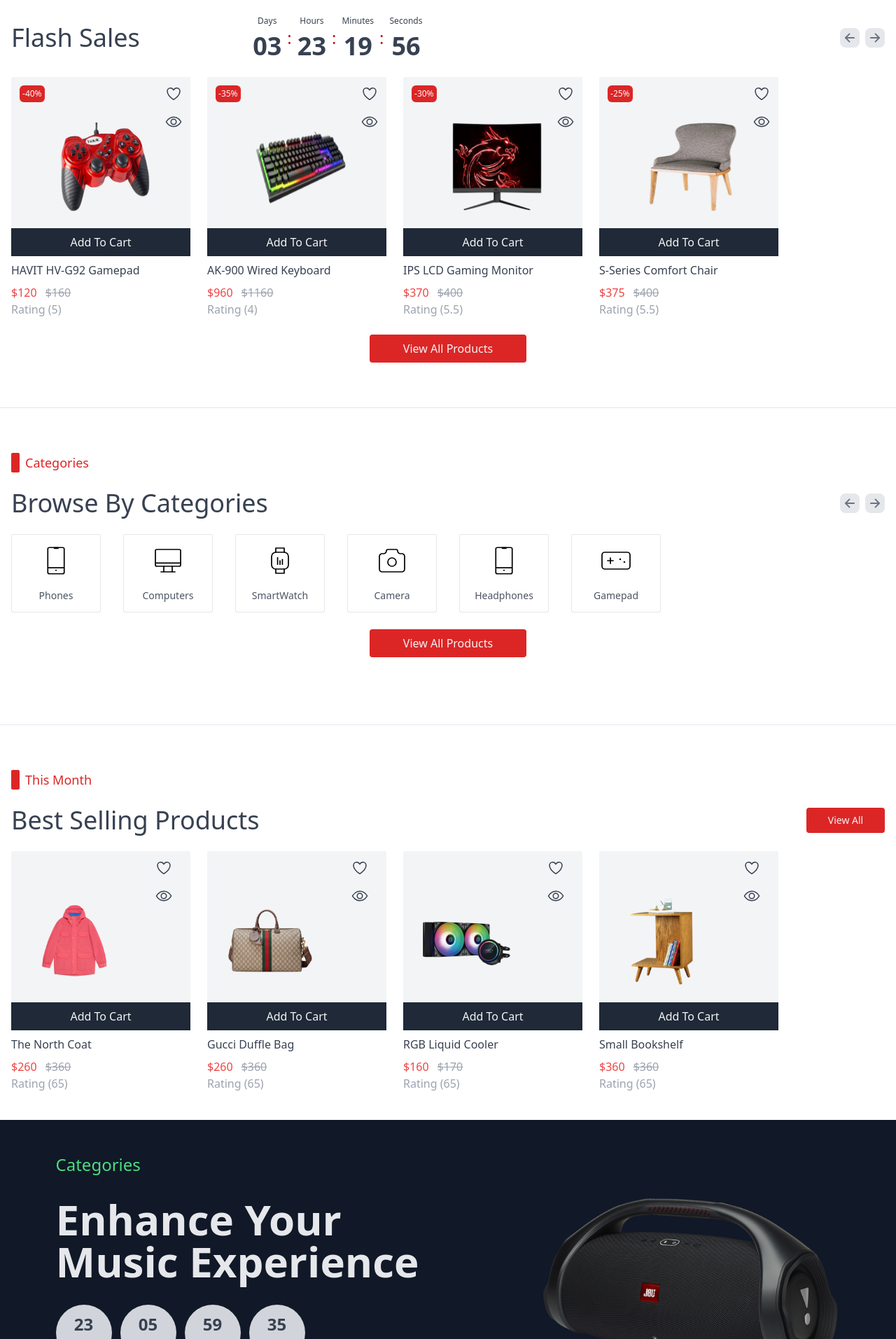
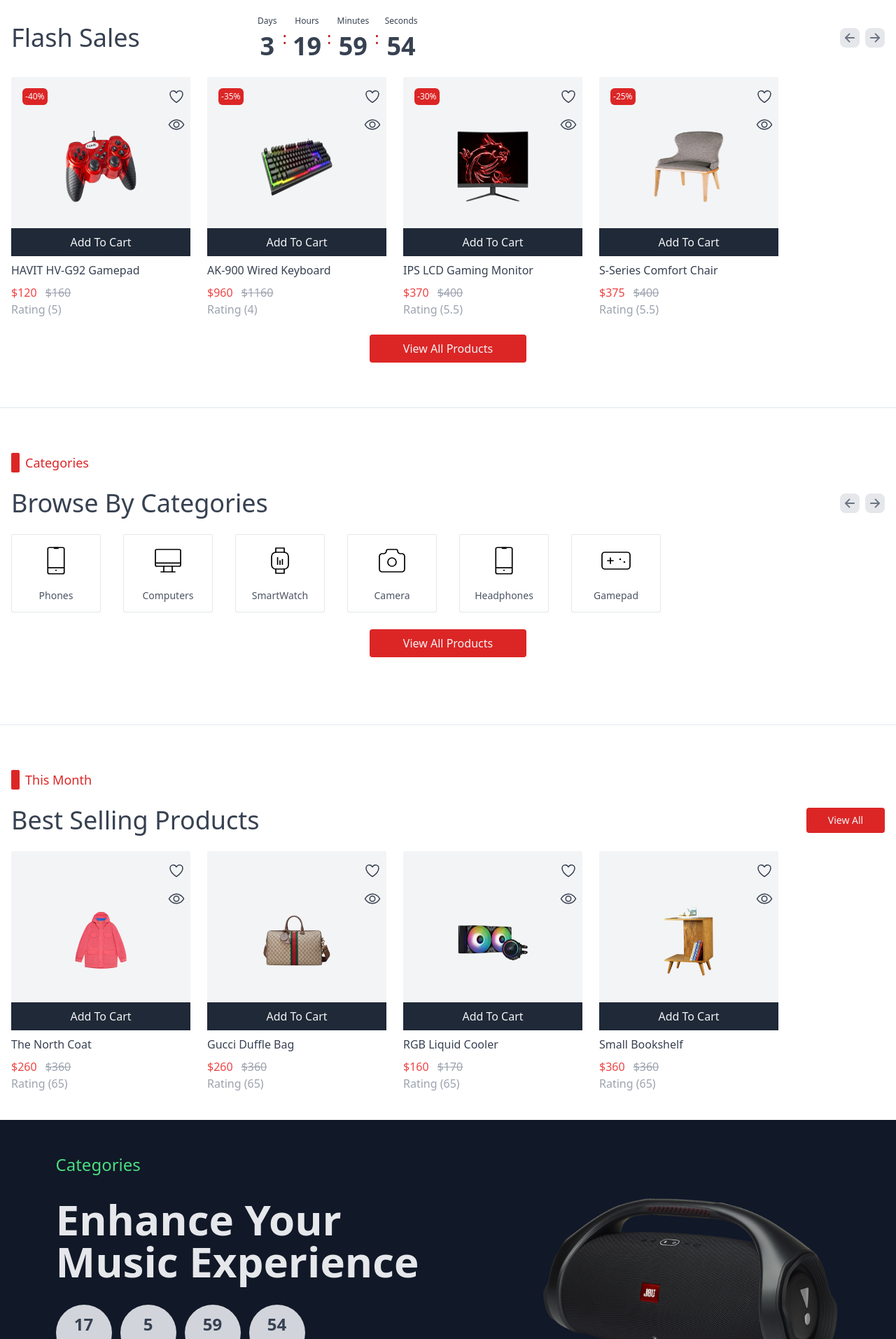
Before and after one commit to josh-ag/Xclusive-cart, a Next.js app: page / in a window 1280 px wide. Shown: the part 507-2420 px from the top of the page at 70% size. Built offline with nearby package versions, Linux system fonts and the light colour scheme.

Commit message:
important update

```diff
--- a/app/page.tsx
+++ b/app/page.tsx
@@ -2,6 +2,7 @@
 
 //@imports
 import { useState, useContext } from "react";
+import Countdown from "react-countdown";
 import Image from "next/image";
 import { Inter } from "next/font/google";
 import Link from "next/link";
@@ -54,6 +55,86 @@
   { type: "Headphones", logo: category_cellphone, id: 5, path: "/headphones" },
   { type: "Gamepad", logo: category_gamepad, id: 6, path: "/gamepad" },
 ];
+
+const FlashRenderer = ({ days, hours, minutes, seconds, completed }: any) => {
+  return (
+    <div className="flex items-center justify-between space-x-2">
+      <div className="flex flex-col items-center justify-center space-y-2">
+        <p className="text-gray-700 font-medium text-xs md:text-md">Days</p>
+        <h2 className="text-gray-700 text-xl font-bold md:text-2xl lg:text-4xl">
+          {days}
+        </h2>
+      </div>
+      <span className="text-2xl text-red-700">:</span>
+
+      <div className="flex flex-col space-y-2 items-center justify-center">
+        <p className="text-gray-700 font-medium text-xs md:text-md">Hours</p>
+        <h2 className="text-gray-700 text-xl font-bold md:text-2xl lg:text-4xl">
+          {hours}
+        </h2>
+      </div>
+      <span className="text-2xl text-red-700">:</span>
+
+      <div className="flex flex-col space-y-2 items-center justify-center">
+        <p className="text-gray-700 font-medium text-xs md:text-md">Minutes</p>
+        <h2 className="text-gray-700 text-xl font-bold md:text-2xl lg:text-4xl">
+          {minutes}
+        </h2>
+      </div>
+      <span className="text-2xl text-red-700">:</span>
+
+      <div className="flex flex-col space-y-2 items-center justify-center">
+        <p className="text-gray-700 font-medium text-xs md:text-md">Seconds</p>
+        <h2 className="text-gray-700 text-xl font-bold md:text-2xl lg:text-4xl">
+          {seconds}
+        </h2>
+      </div>
+    </div>
+  );
+};
+
+const ProductCategoryRenderer = ({
+  days,
+  hours,
+  minutes,
+  seconds,
+  completed,
+}: any) => {
+  return (
+    <div className="flex justify-start items-center space-x-2 md:space-x-3">
+      <div className="flex flex-col items-center justify-center rounded-full w-12 h-12 md:w-20 md:h-20 bg-gray-300">
+        <h2 className="text-sm md:text-2xl font-bold text-gray-700">{hours}</h2>
+        <h4 className="text-ellipsis overflow-hidden text-center text-xs md:text-base lg:text-md font-light text-gray-600">
+          Hours
+        </h4>
+      </div>
+
+      <div className="flex flex-col items-center justify-center rounded-full w-12 h-12 md:w-20 md:h-20 bg-gray-300">
+        <h2 className="text-sm md:text-2xl font-bold text-gray-700">{days}</h2>
+        <h4 className="text-ellipsis overflow-hidden text-center text-xs md:text-base lg:text-md font-light text-gray-600">
+          Days
+        </h4>
+      </div>
+
+      <div className="flex flex-col items-center justify-center rounded-full w-12 h-12 md:w-20 md:h-20 bg-gray-300">
+        <h2 className="text-sm md:text-2xl font-bold text-gray-700">
+          {minutes}
+        </h2>
+        <h4 className="text-ellipsis overflow-hidden text-center text-xs md:text-base lg:text-md font-light text-gray-600">
+          Minutes
+        </h4>
+      </div>
+      <div className="flex flex-col items-center justify-center rounded-full w-12 h-12 md:w-20 md:h-20 bg-gray-300">
+        <h2 className="text-sm md:text-2xl font-bold text-gray-700">
+          {seconds}
+        </h2>
+        <h4 className="text-ellipsis overflow-hidden text-center text-xs md:text-base lg:text-md font-light text-gray-600">
+          Seconds
+        </h4>
+      </div>
+    </div>
+  );
+};
 
 export default function Home() {
   //Internal state
@@ -139,46 +220,10 @@
             <h2 className="text-gray-700 text-lg font-medium md:text-2xl lg:text-4xl">
               Flash Sales
             </h2>
-            <div className="flex items-center justify-between space-x-2">
-              <div className="flex flex-col items-center justify-center space-y-2">
-                <p className="text-gray-700 font-medium text-xs md:text-md">
-                  Days
-                </p>
-                <h2 className="text-gray-700 text-xl font-bold md:text-2xl lg:text-4xl">
-                  03
-                </h2>
-              </div>
-              <span className="text-2xl text-red-700">:</span>
-
-              <div className="flex flex-col space-y-2 items-center justify-center">
-                <p className="text-gray-700 font-medium text-xs md:text-md">
-                  Hours
-                </p>
-                <h2 className="text-gray-700 text-xl font-bold md:text-2xl lg:text-4xl">
-                  23
-                </h2>
-              </div>
-              <span className="text-2xl text-red-700">:</span>
-
-              <div className="flex flex-col space-y-2 items-center justify-center">
-                <p className="text-gray-700 font-medium text-xs md:text-md">
-                  Minutes
-                </p>
-                <h2 className="text-gray-700 text-xl font-bold md:text-2xl lg:text-4xl">
-                  19
-                </h2>
-              </div>
-              <span className="text-2xl text-red-700">:</span>
-
-              <div className="flex flex-col space-y-2 items-center justify-center">
-                <p className="text-gray-700 font-medium text-xs md:text-md">
-                  Seconds
-                </p>
-                <h2 className="text-gray-700 text-xl font-bold md:text-2xl lg:text-4xl">
-                  56
-                </h2>
-              </div>
-            </div>
+            <Countdown
+              renderer={FlashRenderer}
+              date={Date.now() + 331200000 /*4days */}
+            />
 
             <div className="flex basis-2/5 items-center justify-end">
               <button className="bg-gray-200 rounded-lg mr-2 p-1">
@@ -199,17 +244,20 @@
             style={{ overflowX: "scroll" }}
           >
             {shopList.map((item: ItemType) => (
-              <div key={item.ID} className={`flex flex-col space-y-2 ml-4`}>
-                <button className="relative max-w-64 max-h-64 w-64 h-64 bg-gray-100 rounded-sm flex items-center justify-between">
-                  <button className="self-start mt-3 ml-3 rounded-md p-1 bg-red-600 text-xs text-gray-50 font-medium">
+              <div
+                key={item.ID}
+                className={`relative flex flex-col space-y-2 ml-4`}
+              >
+                <button className="relative w-48 h-48 bg-gray-100 rounded-sm flex items-center justify-center md:w-56 md:h-56 lg:w-64 lg:h-64">
+                  <button className="absolute left-4 top-4 rounded-md p-1 bg-red-600 text-xs text-gray-50 font-medium">
                     -{item.perc_discount}%
                   </button>
                   <Image
                     src={item.image}
                     alt={item.name}
-                    style={{ width: "50%", height: 127 }}
+                    className="w-2/5 h-2/5"
                   />
-                  <div className="self-start mt-3 mr-3 flex flex-col space-y-4">
+                  <div className="absolute top-4 right-2 flex flex-col space-y-4">
                     <button className="bg-gray-100">
                       <IoHeartOutline className="w-6 h-6 text-gray-700" />
                     </button>
@@ -217,7 +265,7 @@
                   </div>
 
                   <button
-                    className="absolute bottom-0 text-center text-gray-100 self-end p-2 bg-gray-800"
+                    className="absolute bottom-0  text-center text-gray-100  p-2 bg-gray-800"
                     style={{ width: "100%" }}
                   >
                     Add To Cart
@@ -331,22 +379,31 @@
           >
             {products.map((item: ProductType) => (
               <div key={item.ID} className={`flex flex-col space-y-2 ml-4`}>
-                <button className="relative max-w-64 max-h-64 w-64 h-64 bg-gray-100 rounded-sm flex items-center justify-around">
+                <button className="relative w-48 h-48 bg-gray-100 rounded-sm flex items-center justify-center md:w-56 md:h-56 lg:w-64 lg:h-64">
                   <Image
                     src={item.image}
                     alt={item.name}
-                    style={{ width: "50%", height: 127 }}
+                    className="w-2/5 h-2/5"
                   />
-                  <div className="self-start mt-3 flex flex-col space-y-4">
-                    <button className="bg-gray-100">
+                  <div className="absolute z-50 top-4 right-2 flex flex-col space-y-4">
+                    <button
+                      className="bg-gray-100"
+                      onClick={() => alert("Item Added To Your Favorites")}
+                    >
                       <IoHeartOutline className="w-6 h-6 text-gray-700" />
                     </button>
-                    <button className="bg-gray-100">{isSeen}</button>
+                    <button
+                      className="bg-gray-100"
+                      onClick={() => alert("Seen!")}
+                    >
+                      {isSeen}
+                    </button>
                   </div>
 
                   <button
-                    className="absolute bottom-0 text-center text-gray-100 self-end p-2 bg-gray-800"
+                    className="absolute bottom-0 z-50 text-center text-gray-100 self-end p-2 bg-gray-800"
                     style={{ width: "100%" }}
+                    onClick={() => alert("Item Added To Cart")}
                   >
                     Add To Cart
                   </button>
@@ -385,42 +442,10 @@
                 Music Experience
               </h2>
             </div>
-            <div className="flex justify-start items-center space-x-2 md:space-x-3">
-              <div className="flex flex-col items-center justify-center rounded-full w-12 h-12 md:w-20 md:h-20 bg-gray-300">
-                <h2 className="text-sm md:text-2xl font-bold text-gray-700">
-                  23
-                </h2>
-                <h4 className="text-ellipsis overflow-hidden text-center text-xs md:text-base lg:text-md font-light text-gray-600">
-                  Hours
-                </h4>
-              </div>
-
-              <div className="flex flex-col items-center justify-center rounded-full w-12 h-12 md:w-20 md:h-20 bg-gray-300">
-                <h2 className="text-sm md:text-2xl font-bold text-gray-700">
-                  05
-                </h2>
-                <h4 className="text-ellipsis overflow-hidden text-center text-xs md:text-base lg:text-md font-light text-gray-600">
-                  Days
-                </h4>
-              </div>
-
-              <div className="flex flex-col items-center justify-center rounded-full w-12 h-12 md:w-20 md:h-20 bg-gray-300">
-                <h2 className="text-sm md:text-2xl font-bold text-gray-700">
-                  59
-                </h2>
-                <h4 className="text-ellipsis overflow-hidden text-center text-xs md:text-base lg:text-md font-light text-gray-600">
-                  Minutes
-                </h4>
-              </div>
-              <div className="flex flex-col items-center justify-center rounded-full w-12 h-12 md:w-20 md:h-20 bg-gray-300">
-                <h2 className="text-sm md:text-2xl font-bold text-gray-700">
-                  35
-                </h2>
-                <h4 className="text-ellipsis overflow-hidden text-center text-xs md:text-base lg:text-md font-light text-gray-600">
-                  Seconds
-                </h4>
-              </div>
-            </div>
+            <Countdown
+              renderer={ProductCategoryRenderer}
+              date={Date.now() + 496800000 /*6days */}
+            />
 
             <button className="p-4 w-32 flex items-center justify-center h-10 bg-green-500 font-normal text-gray-100 text-sm md:text-lg rounded-sm">
               Buy Now!
@@ -467,22 +492,21 @@
           </div>
 
           {/* items */}
-          <div className="grid grid-cols-2 md:grid-cols-3 lg:grid-cols-4  gap-4 mb-6">
+          <div className="self-center grid grid-cols-2 md:grid-cols-3 lg:grid-cols-4  gap-4 mb-6">
             {trendingProducts.map((item: TrendingProductsType) => (
               <div key={item.ID} className={`flex flex-col space-y-2 ml-4`}>
-                <button className="relative max-w-64 max-h-64 w-64 h-64 bg-gray-100 rounded-sm flex items-center justify-between">
+                <button className="relative w-48 h-48 bg-gray-100 rounded-sm flex items-center justify-center md:w-56 md:h-56 lg:w-64 lg:h-64">
                   {item.isNew ? (
-                    <button className="self-start mt-3 ml-3 rounded-md p-2 bg-green-400 text-sm text-gray-50 font-medium">
+                    <button className="absolute left-4 top-4 rounded-md p-1 bg-green-400 text-xs md:text-sm text-gray-50 font-base text-center w-12 h-8">
                       New
                     </button>
                   ) : null}
                   <Image
                     src={item.image}
                     alt={item.name}
-                    className="w-2/4 h-2/4"
-                    // style={{ width: "50%", height: 127 }}
+                    className="w-2/5 h-2/5"
                   />
-                  <div className="self-start mt-3 mr-3 flex flex-col space-y-4">
+                  <div className="absolute top-4 right-4 z-50 flex flex-col space-y-4">
                     <button className="bg-gray-100">
                       <IoHeartOutline className="w-6 h-6 text-gray-700" />
                     </button>
@@ -490,7 +514,7 @@
                   </div>
 
                   <button
-                    className="absolute bottom-0 text-center text-gray-100 self-end p-2 bg-gray-800"
+                    className="absolute bottom-0 z-50  text-center text-gray-100  p-2 bg-gray-800"
                     style={{ width: "100%" }}
                   >
                     Add To Cart
--- a/package.json
+++ b/package.json
@@ -14,6 +14,7 @@
     "@types/react-dom": "18.0.11",
     "next": "13.2.4",
     "react": "18.2.0",
+    "react-countdown": "^2.3.5",
     "react-dom": "18.2.0",
     "react-icons": "^4.8.0",
     "react-slick": "^0.29.0",
```
Also changed, not shown: 1 other file (tests, documents, lock files or other folders).
